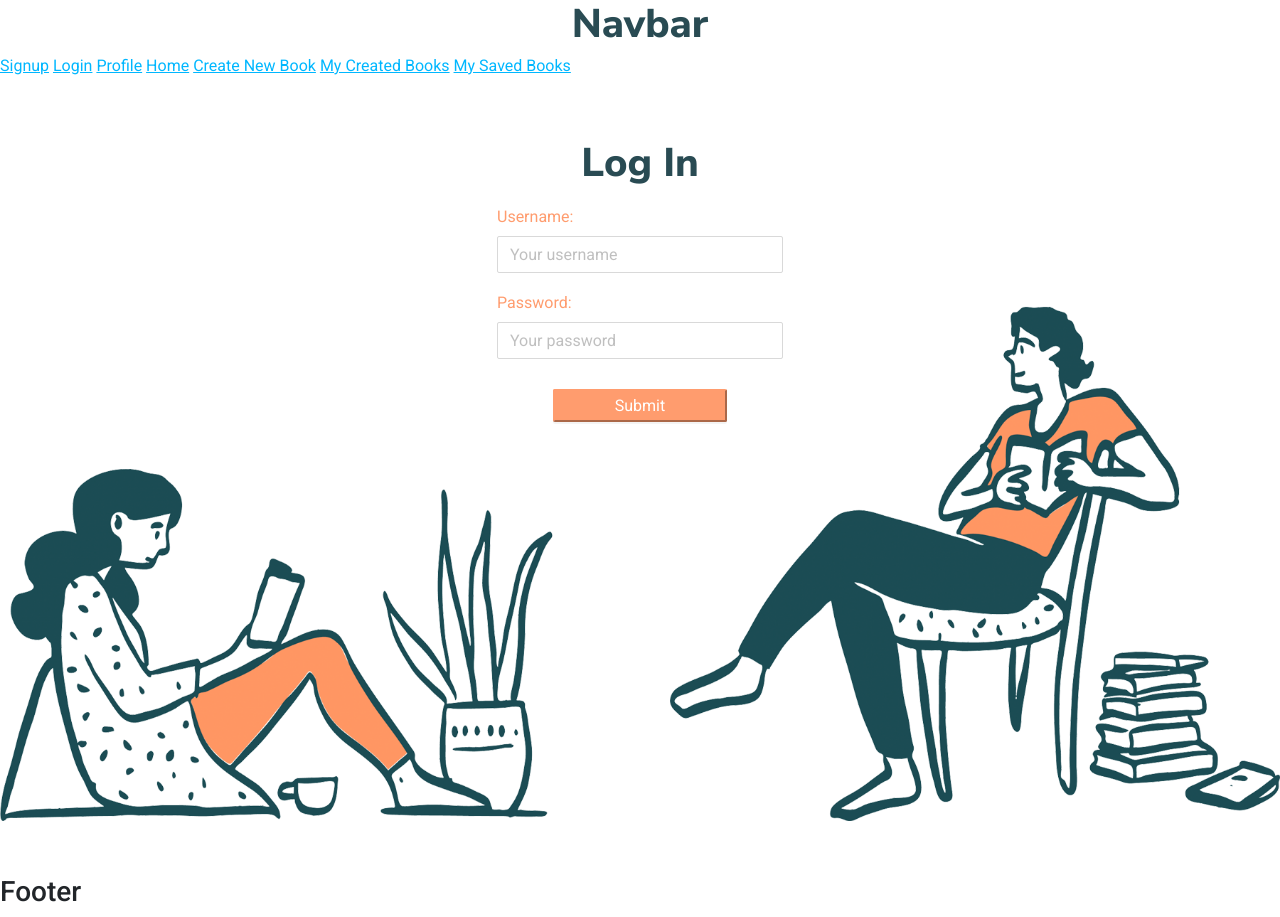
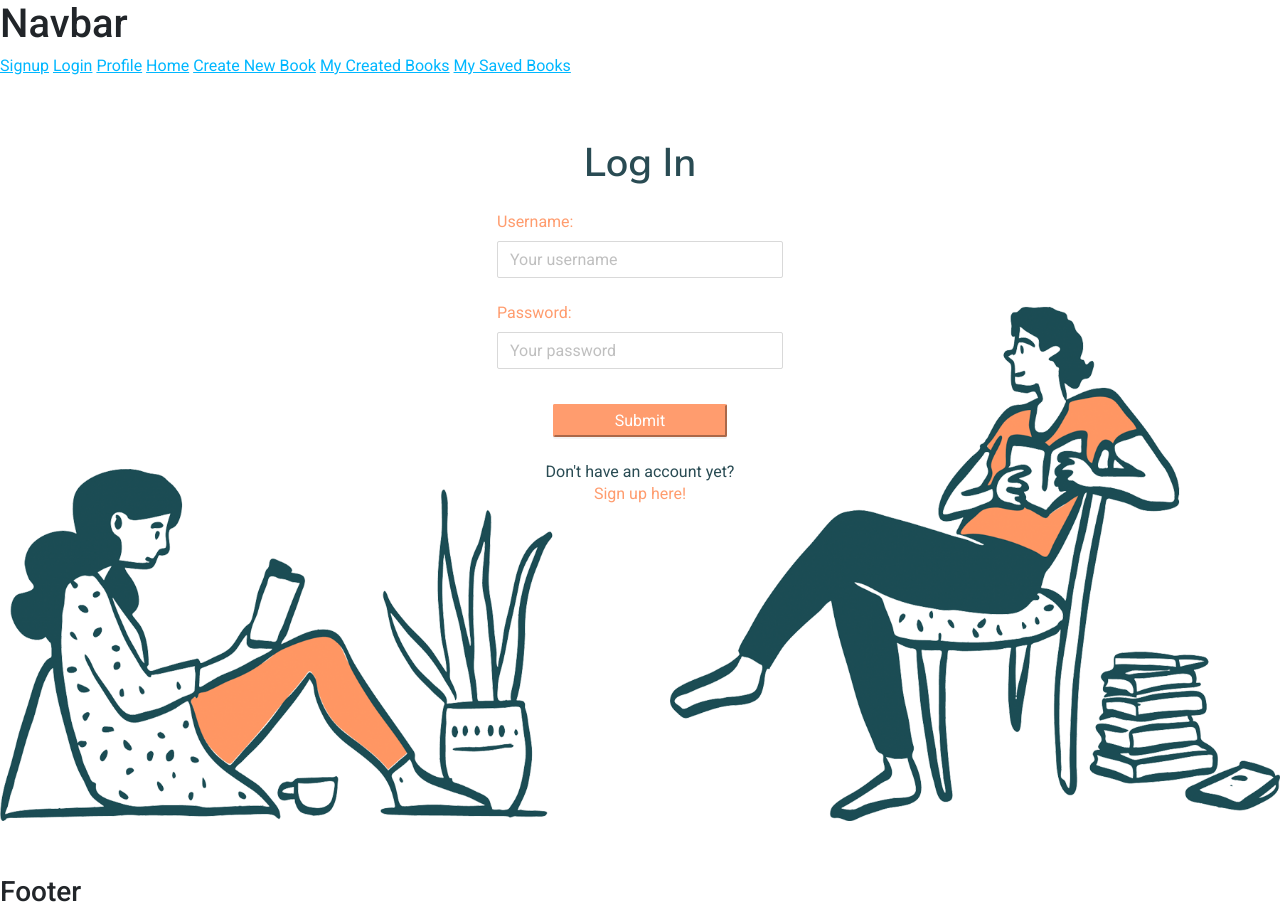
Before and after one commit to aafmartins/boogle, a Node server app: page /auth/login in a window 1280 px wide. Run offline with Node 20, Linux system fonts and the light colour scheme; some libraries are stand-ins or nearby versions.

Commit message:
continued improvement of styling to login, signup and search results

```diff
--- a/public/stylesheets/Login-Signup/auth.css
+++ b/public/stylesheets/Login-Signup/auth.css
@@ -1,16 +1,7 @@
-h1,
-p {
-  color: #294b53;
-}
-
-h1 {
+.auth-heading {
   font-family: "Nunito Sans", sans-serif;
-  font-weight: 800;
+  font-weight: bold;
   text-align: center;
-}
-
-p {
-  margin-bottom: 3px;
 }
 
 .form-container {
@@ -20,11 +11,11 @@ p {
   align-items: center;
 }
 
-form {
+.form-container form {
   margin-top: 8vh;
 }
 
-input {
+.input-container input {
   margin-top: 10px;
   width: 286px;
   padding: 8px 12px;
@@ -38,24 +29,34 @@ input {
   background-image: url("/images/bg.png");
   background-size: 100vw;
   background-repeat: no-repeat;
+  color: #294b53;
 }
 
 .input-container {
-  margin: 20px 0;
+  margin: 25px 0;
   color: #ff9c6e;
 }
 
-.login-prompt > a {
+.login-prompt a,
+.signup-prompt a {
   color: #ff9c6e;
   text-decoration: none;
 }
 
-.login-prompt > a:hover {
+.login-prompt p,
+.signup-prompt p {
+  margin-bottom: 3px;
+}
+
+.login-prompt a:hover,
+.signup-prompt a:hover {
   font-weight: 800;
 }
 
-.login-prompt {
+.login-prompt,
+.signup-prompt {
   text-align: center;
+  color: #294b53;
 }
 
 ::placeholder {
--- a/views/pages/auth/login.hbs
+++ b/views/pages/auth/login.hbs
@@ -4,7 +4,7 @@
 
     <form action="/auth/login" method="POST">
 
-      <div class="heading">
+      <div class="auth-heading">
         <h1>Log In</h1>
       </div>
 
@@ -42,6 +42,11 @@
           type="submit"
         >Submit</button></div>
 
+      <div class="input-container signup-prompt">
+        <p>Don't have an account yet?</p>
+        <a href="/auth/signup">Sign up here!</a>
+      </div>
+
     </form>
 
   </div>
--- a/views/pages/auth/signup.hbs
+++ b/views/pages/auth/signup.hbs
@@ -4,7 +4,7 @@
 
     <form action="/auth/signup" method="POST">
 
-      <div class="heading">
+      <div class="auth-heading">
         <h1>Sign Up</h1>
       </div>
 
```
Also changed, not shown: public/stylesheets/Search-Result/list.css (+46 -7 lines), views/pages/search/search-results.hbs (+18 -10 lines).
